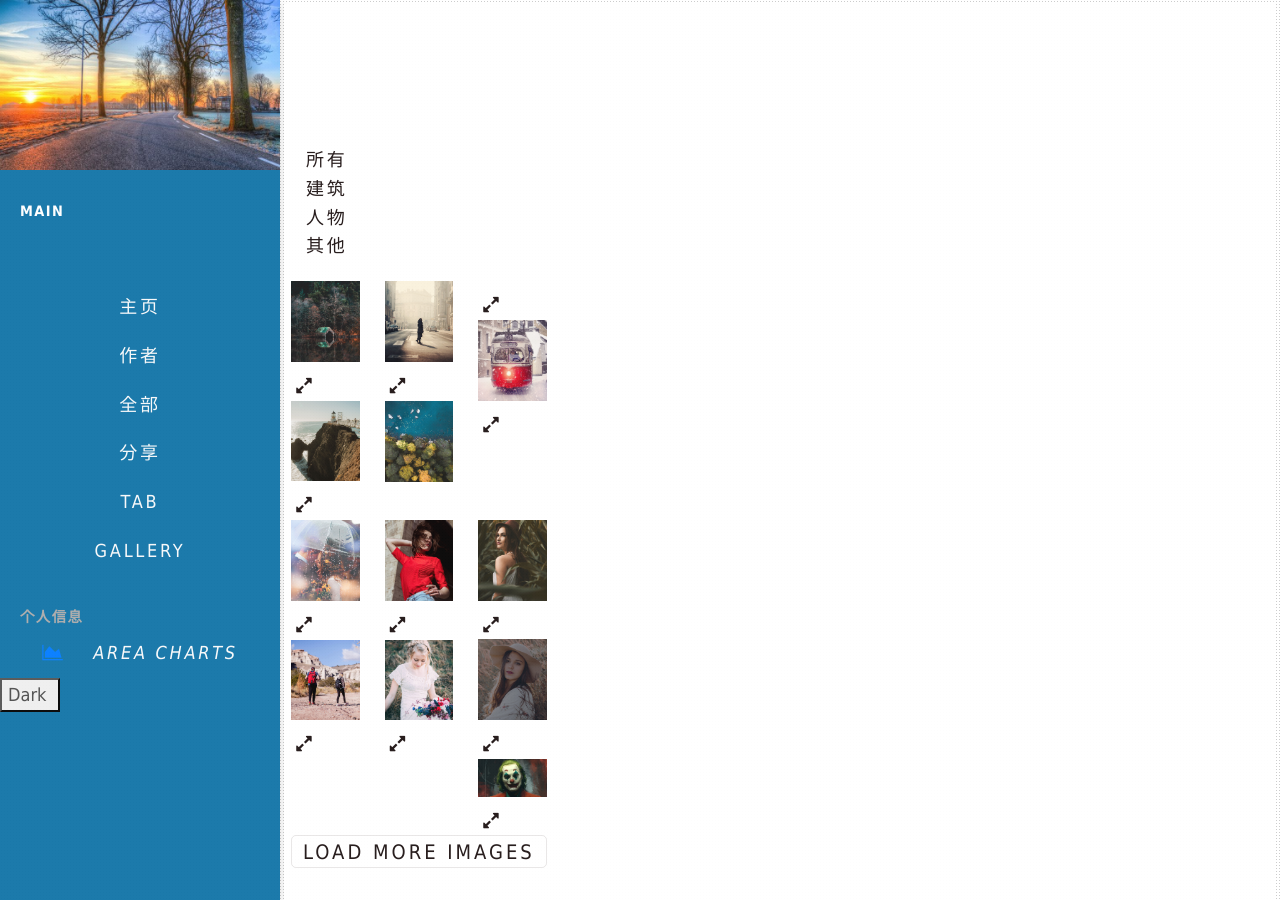
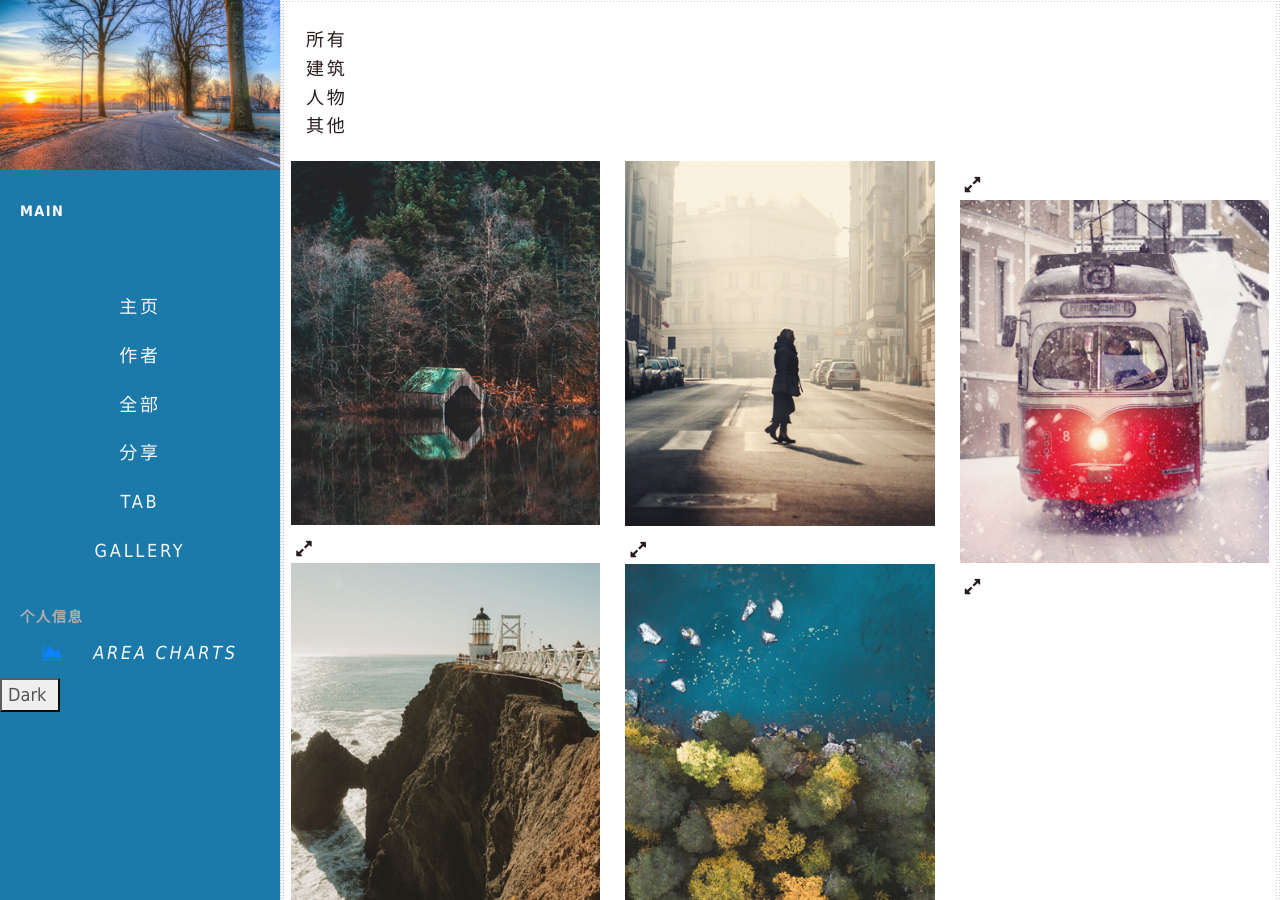
Before and after one commit to nengwuzhi/nengwuzhi.github.ioce, a Jekyll site: the page built from pages/gallery.html, in a window 1280 px wide and 900 px high. Built offline with Jekyll 4.4.1, drawn with Linux system fonts in a browser that asks for light colours; nearby versions of some CDN libraries.

Commit message:
Update gallery.html

```diff
--- a/pages/gallery.html
+++ b/pages/gallery.html
@@ -17,7 +17,7 @@ type: page
 </head>
    <body>
            <!--================Home Gallery Area =================-->
-        <div class="home_gallery_area p_120">
+
         	<div class="container">
         		<div class="isotope_fillter">
         			         <ul class="gallery_filter list">
@@ -79,7 +79,7 @@ type: page
         			<a class="btn theme_btn" href="#">Load More Images</a>
         		</div>
 
-        </div>
+
         <!--================End Home Gallery Area =================-->
 
         <!-- jQuery first, then Popper.js, then Bootstrap JS -->
```
